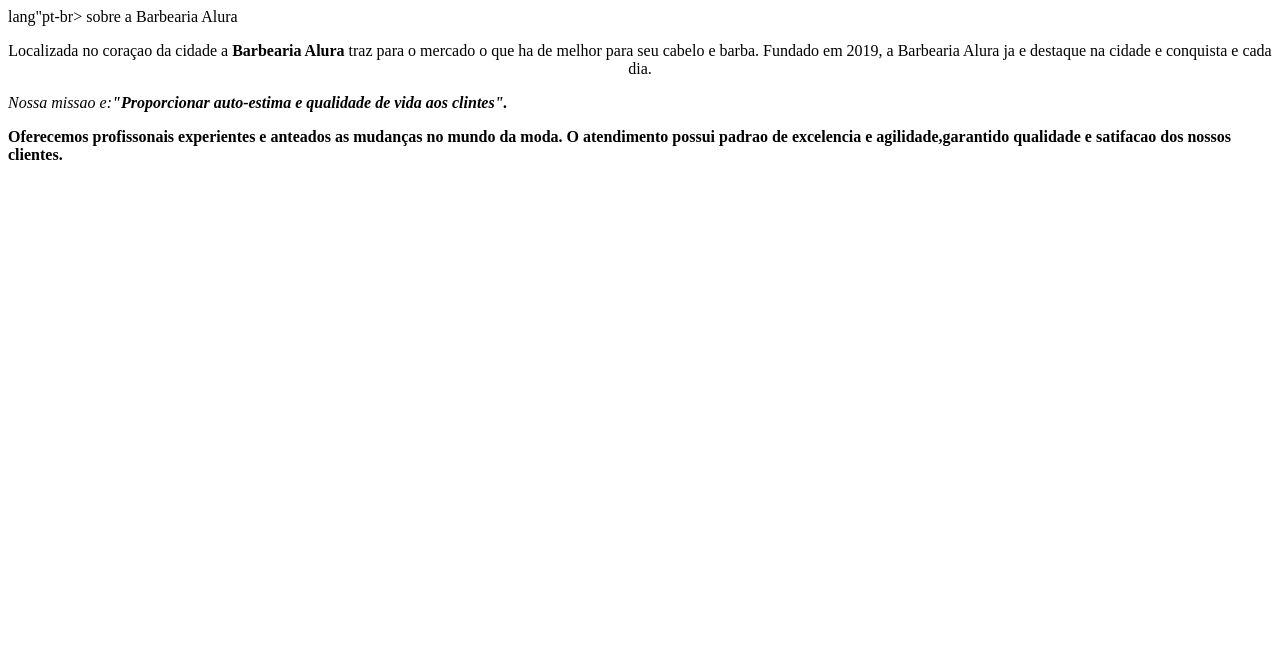
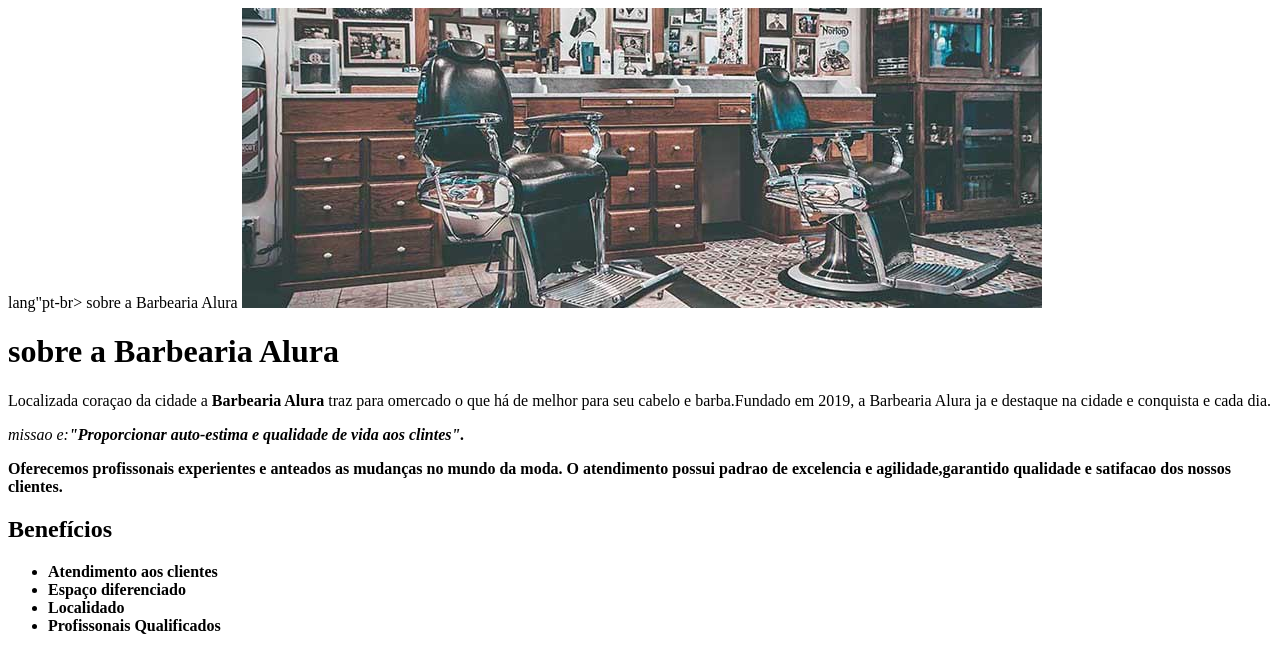
Before and after one commit to kaua207/trabalho2semestre, a plain HTML site: page index.html in a window 1280 px wide. Drawn offline with Linux system fonts and the light colour scheme.

Commit message:
Add files via upload

```diff
--- a/index.html
+++ b/index.html
@@ -1,14 +1,33 @@
 <!DOCTYPE html>
 <html>lang"pt-br>
-    <meta charset="UTF-8"
-    <title>sobre a Barbearia Alura </title>
+
+<head>
+    <meta charset="UTF-8" </title>sobre a Barbearia Alura </title>
 </head>
 
 <body>
 
-<p style=" text-align: center"> Localizada no coraçao da cidade a <strong> Barbearia Alura</strong> traz para o mercado o que ha de melhor para seu cabelo e barba.
-    Fundado em 2019, a Barbearia Alura ja e destaque na cidade e conquista e cada dia.
-</p>
-<p><em>Nossa missao e:<strong>"Proporcionar auto-estima e qualidade de vida aos clintes".</em></p>
-<p>Oferecemos profissonais experientes e anteados as mudanças no mundo da moda. O atendimento possui padrao de excelencia e agilidade,garantido qualidade e satifacao dos nossos clientes.</p>
+    <img id="banner" src="banner.jpg">
+
+
+    <h1>sobre a Barbearia Alura</h1>
+
+    <p> Localizada coraçao da cidade a <strong> Barbearia Alura</strong> traz para omercado o que
+        há de melhor para seu cabelo e barba.Fundado em 2019, a Barbearia Alura ja e destaque na
+        cidade e conquista e cada dia.
+    </p>
+    <pid="missão"><em>missao e:<strong>"Proporcionar auto-estima e qualidade de vida aos
+        clintes".</em></p>
+    <p>Oferecemos profissonais experientes e anteados as mudanças no mundo da moda.
+        O atendimento possui padrao de excelencia e agilidade,garantido qualidade e satifacao dos nossos clientes.</p>
+
+    <h2>Benefícios</h2>
+
+    <ul>
+        <li>Atendimento aos clientes</li>
+        <li>Espaço diferenciado</li>
+        <li>Localidado </li>
+        <li>Profissonais Qualificados </li>
+    </ul>
+</body>
 </html>
```
Also changed, not shown: banner.jpg (added).
